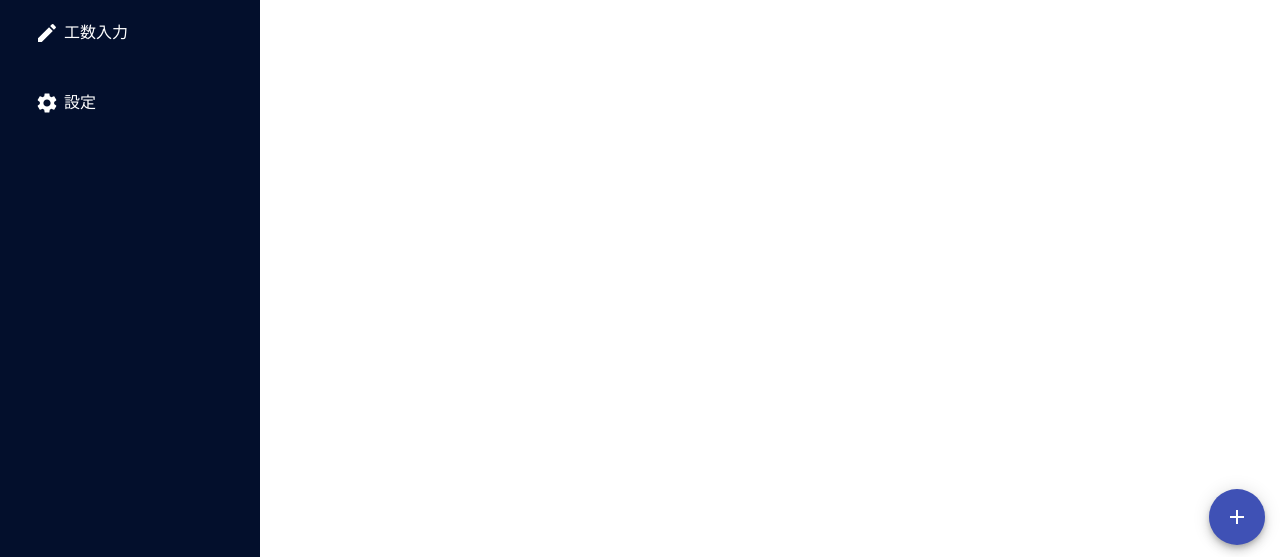
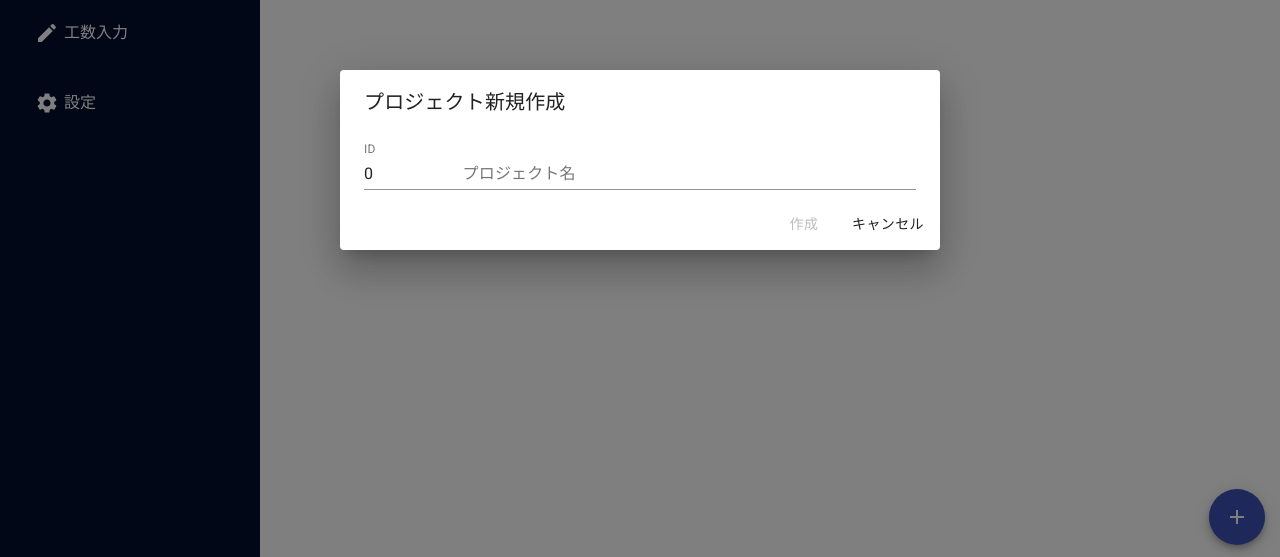
Before and after one commit to Sa2Knight/kosu-cloud, a Next.js app: page /projects in a window 1280 px wide. Both pictures are taken after a click on the button "add". Shown: the part 240-797 px from the top of the page. Built offline with nearby package versions, Linux system fonts and the light colour scheme; no server answers; the database is empty.

Commit message:
プロジェクト新規作成ダイアログコンポーネントを実装

```diff
--- /dev/null
+++ b/components/ProjectCreateDialog.tsx
@@ -0,0 +1,58 @@
+import Button from '@material-ui/core/Button'
+import TextField from '@material-ui/core/TextField'
+import Dialog from '@material-ui/core/Dialog'
+import DialogActions from '@material-ui/core/DialogActions'
+import DialogContent from '@material-ui/core/DialogContent'
+import React, { useEffect, useState } from 'react'
+import { DialogTitle } from '@material-ui/core'
+
+type Props = {
+  onCreate: (newId: number, newName: string) => void
+  onClose: () => void
+}
+
+export const ProjectCreateDialog: React.FC<Props> = props => {
+  const [newId, setNewId] = useState(0)
+  const [newName, setNewName] = useState('')
+  const isValid = newId && newName
+
+  return (
+    <Dialog open onClose={props.onClose} fullWidth={true} maxWidth={'sm'}>
+      <DialogTitle>プロジェクト新規作成</DialogTitle>
+      <DialogContent>
+        <div className="form">
+          <TextField
+            id="id"
+            className="id-field"
+            label="ID"
+            type="number"
+            value={newId}
+            onChange={e => setNewId(Number(e.target.value))}
+            style={{ width: '120px' }}
+          />
+          <TextField
+            id="name"
+            label="プロジェクト名"
+            value={newName}
+            onChange={e => setNewName(e.target.value)}
+            fullWidth={true}
+          />
+        </div>
+      </DialogContent>
+      <DialogActions>
+        <Button color="primary" disabled={!isValid} onClick={() => props.onCreate(newId, newName)}>
+          作成
+        </Button>
+        <Button color="default" onClick={props.onClose}>
+          キャンセル
+        </Button>
+      </DialogActions>
+
+      <style jsx>{`
+        .form {
+          display: flex;
+        }
+      `}</style>
+    </Dialog>
+  )
+}
--- a/pages/projects.tsx
+++ b/pages/projects.tsx
@@ -2,6 +2,7 @@ import { useQueryClient, useMutation, useQuery } from 'react-query'
 import React, { useState } from 'react'
 import { Project } from '@prisma/client'
 import { ProjectEditDialog } from '../components/ProjectEditDialog'
+import { ProjectCreateDialog } from '../components/ProjectCreateDialog'
 import { makeStyles } from '@material-ui/core'
 import { Paper, Fab } from '@material-ui/core'
 import { Table, TableBody, TableCell, TableContainer, TableHead, TableRow } from '@material-ui/core'
@@ -32,6 +33,7 @@ const useStyles = makeStyles({
 })
 
 export default function Projects() {
+  const [isOpenCreateDialog, setIsOpenCreateDialog] = useState<boolean>(false)
   const [selectedProject, setSelectedProject] = useState<Project | null>(null)
 
   // FIXME: queryHook は切り出す?
@@ -67,11 +69,6 @@ export default function Projects() {
 
   return (
     <div className="projects">
-      <div className="floating-icon">
-        <Fab color="primary" aria-label="add">
-          <AddIcon />
-        </Fab>
-      </div>
       <TableContainer className={tableClasses.container} component={Paper}>
         <Table stickyHeader>
           <TableHead>
@@ -99,6 +96,10 @@ export default function Projects() {
         </Table>
       </TableContainer>
 
+      {isOpenCreateDialog ? (
+        <ProjectCreateDialog onCreate={(newId, newName) => {}} onClose={() => setIsOpenCreateDialog(false)} />
+      ) : null}
+
       {selectedProject ? (
         <ProjectEditDialog
           id={selectedProject.id}
@@ -115,6 +116,12 @@ export default function Projects() {
         />
       ) : null}
 
+      <div className="floating-icon">
+        <Fab color="primary" aria-label="add" onClick={() => setIsOpenCreateDialog(true)}>
+          <AddIcon />
+        </Fab>
+      </div>
+
       <style jsx>{`
         .projects {
           position: relative;
```
